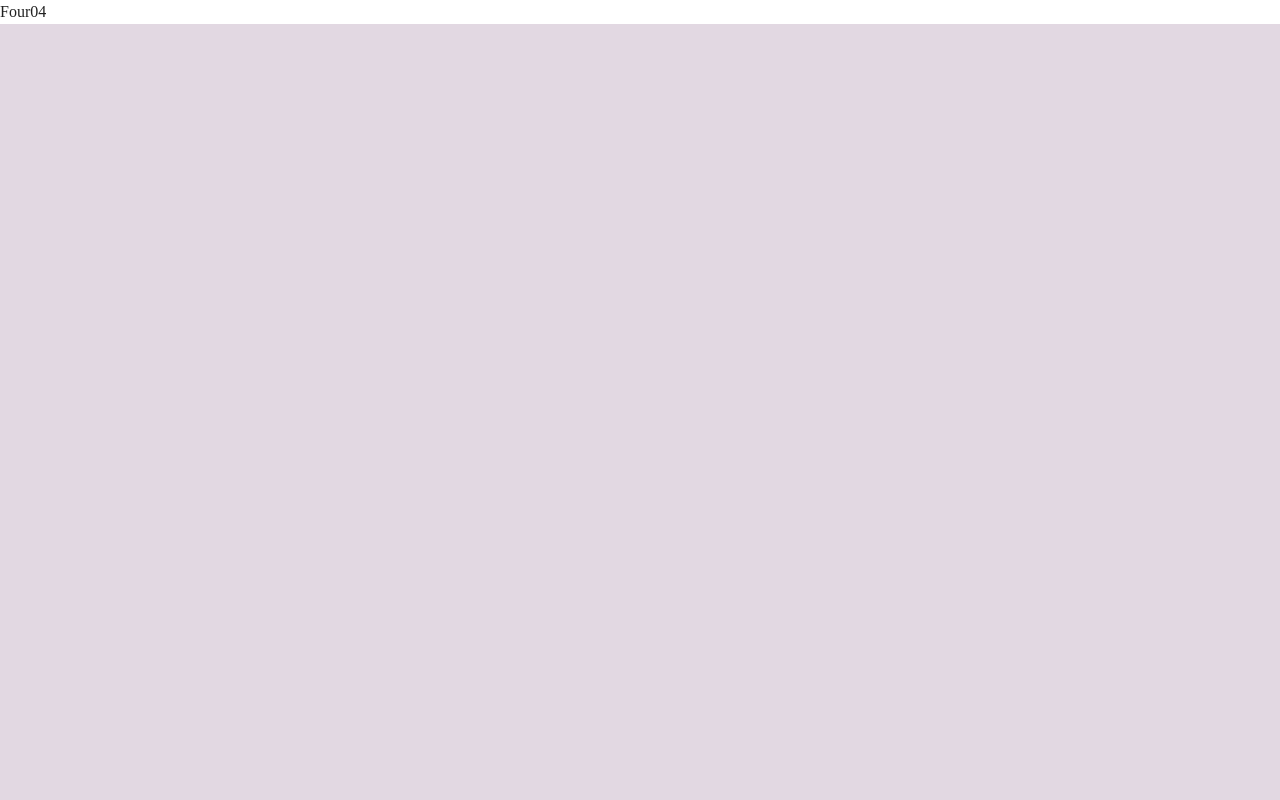
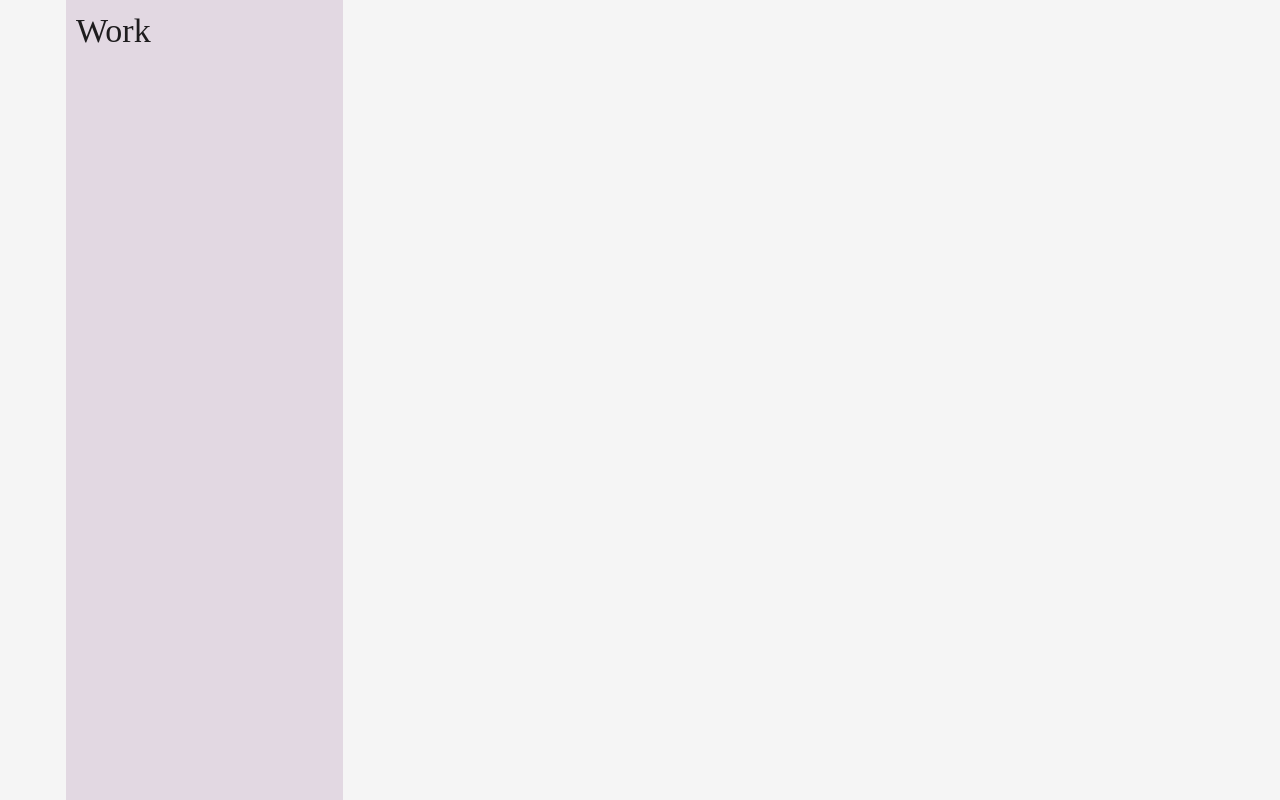
Before and after one commit to RamazaniMwemedi/Covale-Web-Version, a Next.js app in the folder soga/: page /components/WorkLeft in a window 1280 px wide. Before the commit this address had no page. Built offline with nearby package versions, Linux system fonts and the light colour scheme.

Commit message:
Added the WorkLeft component

```diff
--- /dev/null
+++ b/soga/pages/components/WorkLeft.js
@@ -0,0 +1,68 @@
+import Box from "@mui/material/Box";
+import CssBaseline from "@mui/material/CssBaseline";
+import Typography from "@mui/material/Typography";
+import * as React from "react";
+import { styled } from "@mui/material/styles";
+import MuiDrawer from "@mui/material/Drawer";
+import "@fontsource/open-sans/500.css"; // Weight 500.
+import { useTheme } from "@mui/styles";
+
+const closedMixin = (theme) => ({
+  //
+  transition: theme.transitions.create("width", {
+    easing: theme.transitions.easing.sharp,
+    duration: theme.transitions.duration.leavingScreen,
+  }),
+  overflowX: "hidden",
+  width: `calc(${theme.spacing(23)} + 1px)`,
+  [theme.breakpoints.up("sm")]: {
+    width: `calc(${theme.spacing(35)} + 1px)`,
+    marginLeft: theme.spacing(8),
+  },
+  justifyContent: "spaceBetween",
+  borderLeft: `2px solid ${theme.colors.background1}`,
+  borderRight: `2px solid ${theme.colors.background1}`,
+  backgroundColor: theme.colors.background,
+});
+
+const Drawer = styled(MuiDrawer, {
+  shouldForwardProp: (prop) => prop !== "open",
+})(({ theme, open }) => ({
+  width: "15px",
+  flexShrink: 0,
+  backgroundColor: theme.colors.background,
+  whiteSpace: "nowrap",
+  boxSizing: "border-box",
+
+  ...(open && {
+    ...openedMixin(theme),
+    "& .MuiDrawer-paper": openedMixin(theme),
+  }),
+  ...(!open && {
+    ...closedMixin(theme),
+    "& .MuiDrawer-paper": closedMixin(theme),
+  }),
+}));
+
+export default function WorktLeft() {
+  const theme = useTheme();
+  return (
+    <Box
+      sx={{
+        backgroundColor: theme.colors.itemBackground,
+        height: "100vh",
+      }}
+    >
+      <CssBaseline />
+      <Drawer variant="permanent">
+        <Box
+          sx={{
+            m: "10px",
+          }}
+        >
+          <Typography variant="h4">Work</Typography>
+        </Box>
+      </Drawer>
+    </Box>
+  );
+}
--- a/soga/pages/work/index.js
+++ b/soga/pages/work/index.js
@@ -6,7 +6,7 @@ import { useTheme } from "@mui/material/styles";
 
 // My components
 import DrawerComponent from "../components/DrawerComponent";
-import ChatLeft from "../components/ChatLeft";
+import WorktLeft from "../components/workLeft";
 
 // Hooks
 import { useCheckLogedinUser } from "../../hooks/hooks";
@@ -39,7 +39,6 @@ const Home = (props) => {
           sx={{
             display: "flex",
             height: "100vh",
-            backgroundColor: theme.colors.background,
           }}
         >
           <CssBaseline />
@@ -49,7 +48,7 @@ const Home = (props) => {
                 signoutHandler={signoutHandler}
                 user={userStore.user}
               />
-              <ChatLeft user={userStore.user} />
+              <WorktLeft user={userStore.user} />
             </>
           ) : (
             <LoadingLogo />
```
